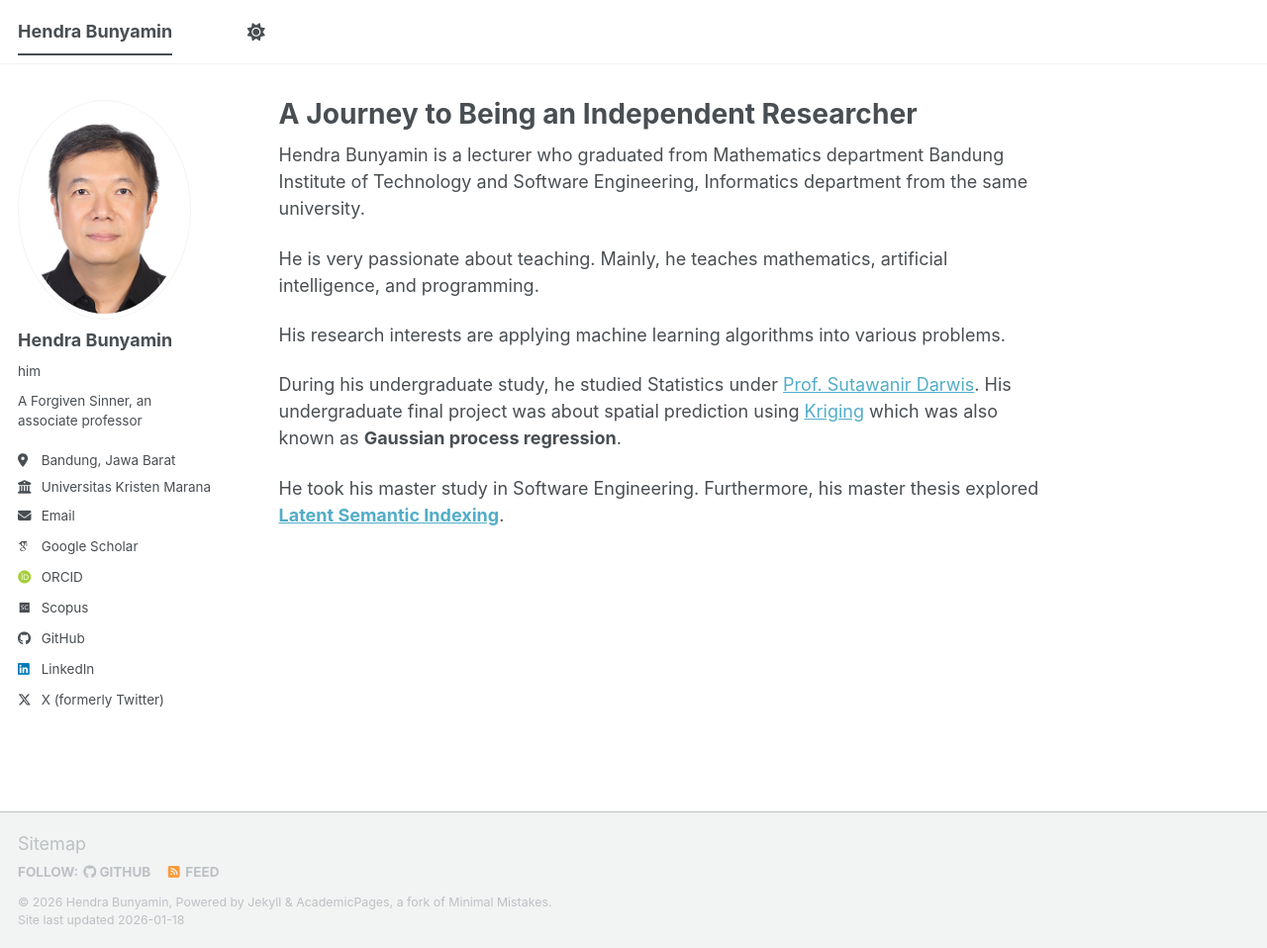
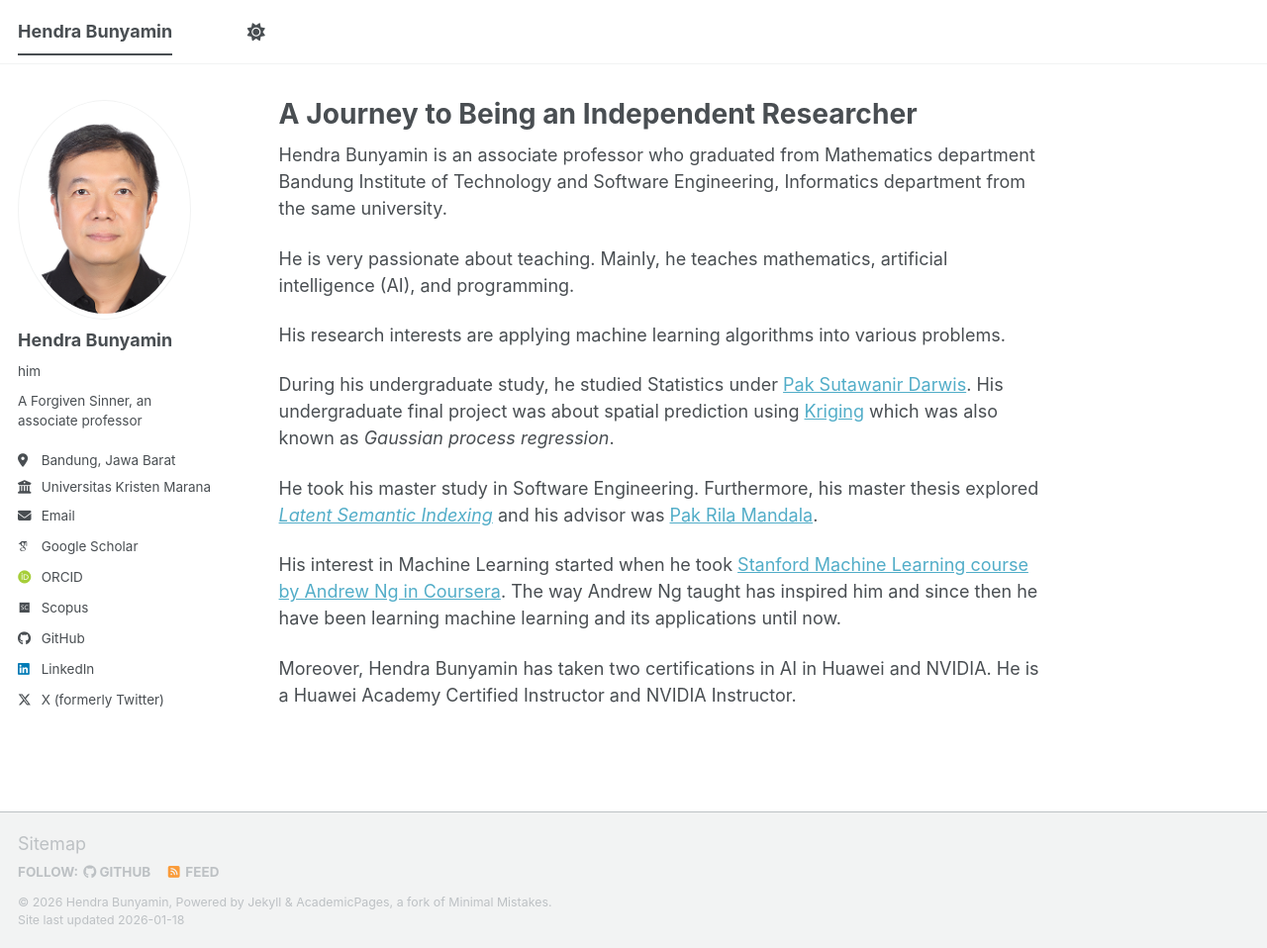
Before and after one commit to hbunyamin/hbunyamin.github.io, a Jekyll site: the page built from _pages/about.md, in a window 1280 px wide and 958 px high. Shown: the whole window at 99% size. Built offline with Jekyll 4.4.1, drawn with Linux system fonts in a browser that asks for light colours; some web fonts are replaced; a script bundle is joined from its source files by our own code; library files that are not in the unit come from our copies.

Commit message:
Add more  About me

```diff
--- a/_pages/about.md
+++ b/_pages/about.md
@@ -7,12 +7,16 @@ redirect_from:
   - /about.html
 ---
 
-Hendra Bunyamin is a lecturer who graduated from Mathematics department Bandung Institute of Technology and Software Engineering, Informatics department from the same university.
+Hendra Bunyamin is an associate professor who graduated from Mathematics department Bandung Institute of Technology and Software Engineering, Informatics department from the same university.
 
-He is very passionate about teaching. Mainly, he teaches mathematics, artificial intelligence, and programming.
+He is very passionate about teaching. Mainly, he teaches mathematics, artificial intelligence (AI), and programming.
 
 His research interests are applying machine learning algorithms into various problems.
 
-During his undergraduate study, he studied Statistics under [Prof. Sutawanir Darwis](https://scholar.google.com/citations?user=ojCW8aIAAAAJ). His undergraduate final project was about spatial prediction using [Kriging](https://en.wikipedia.org/wiki/Kriging) which was also known as __Gaussian process regression__.
+During his undergraduate study, he studied Statistics under [Pak Sutawanir Darwis](https://scholar.google.com/citations?user=ojCW8aIAAAAJ). His undergraduate final project was about spatial prediction using [Kriging](https://en.wikipedia.org/wiki/Kriging) which was also known as _Gaussian process regression_.
 
-He took his master study in Software Engineering. Furthermore, his master thesis explored [__Latent Semantic Indexing__](https://en.wikipedia.org/wiki/Latent_semantic_analysis).
+He took his master study in Software Engineering. Furthermore, his master thesis explored [_Latent Semantic Indexing_](https://en.wikipedia.org/wiki/Latent_semantic_analysis) and his advisor was [Pak Rila Mandala](https://itb.ac.id/staf/profil/rila-mandala).
+
+His interest in Machine Learning started when he took [Stanford Machine Learning course by Andrew Ng in Coursera](https://youtu.be/gb262LDH1So?si=QujlL3a4av5eyBoa). The way Andrew Ng taught has inspired him and since then he have been learning machine learning and its applications until now.
+
+Moreover, Hendra Bunyamin has taken two certifications in AI in Huawei and NVIDIA. He is a Huawei Academy Certified Instructor and NVIDIA Instructor.
```
